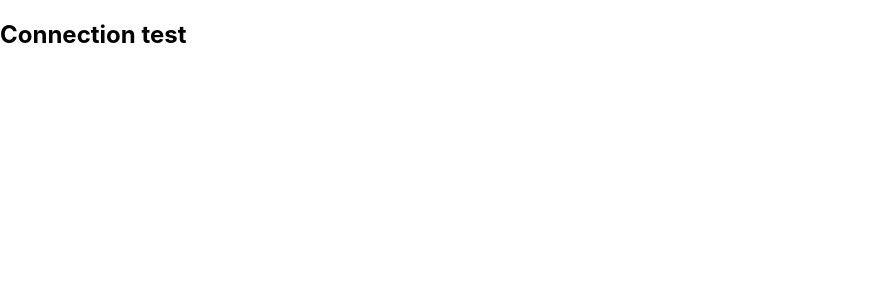
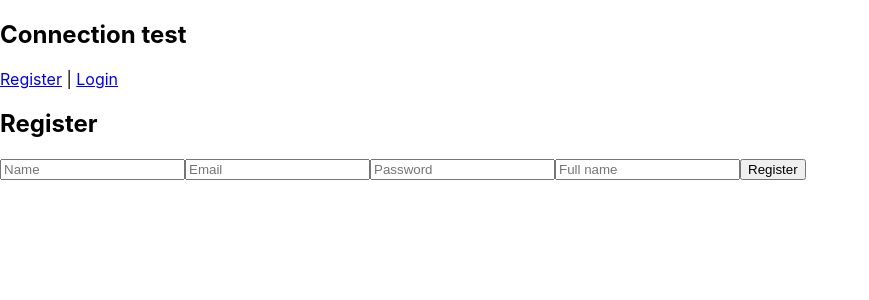
Before and after one commit to dmi-try/ICHgram, a React (Create React App) app in the folder frontend/: page /register in a window 1280 px wide. Shown: the top 300 px of the page, without its empty margins (0-869 px from the left). Built offline with nearby package versions, Linux system fonts and the light colour scheme; no server answers.

Commit message:
Draft of the main page and register form is made

```diff
--- a/frontend/package.json
+++ b/frontend/package.json
@@ -8,6 +8,7 @@
     "cra-template": "1.2.0",
     "react": "^18.3.1",
     "react-dom": "^18.3.1",
+    "react-router-dom": "^7.1.1",
     "react-scripts": "5.0.1"
   },
   "scripts": {
--- a/frontend/src/App.js
+++ b/frontend/src/App.js
@@ -1,6 +1,9 @@
 import "./App.css";
 import React, { useEffect, useState } from "react";
+import { BrowserRouter as Router, Routes, Route, Link } from "react-router-dom";
 import axios from "axios";
+import SignupPage from "./pages/signupPage/SignupPage.jsx";
+import LoginPage from "./pages/loginPage/LoginPage.jsx";
 
 function App() {
   const [response, setResponse] = useState("");
@@ -16,10 +19,21 @@ function App() {
         console.error("Error fetching data from server:", error);
       });
   }, []);
+
   return (
     <>
       <h2>Connection test</h2>
       <p>{response}</p>
+
+      <Router>
+        <nav>
+          <Link to="/register">Register</Link> | <Link to="/login">Login</Link>
+        </nav>
+        <Routes>
+          <Route path="/register" element={<SignupPage />} />
+          <Route path="/login" element={<LoginPage />} />
+        </Routes>
+      </Router>
     </>
   );
 }
--- /dev/null
+++ b/frontend/src/pages/loginPage/LoginPage.jsx
@@ -0,0 +1,66 @@
+import styles from "./LoginPage.module.css";
+import React, { useState } from "react";
+import axios from "axios";
+
+function LoginPage() {
+  const [formData, setFormData] = useState({
+    email: "",
+    password: "",
+  });
+  const [message, setMessage] = useState("");
+  const [token, setToken] = useState("");
+
+  const handleChange = (e) => {
+    setFormData({ ...formData, [e.target.name]: e.target.value });
+  };
+
+  const handleSubmit = async (e) => {
+    e.preventDefault();
+    try {
+      const response = await axios.post(
+        "http://localhost:3303/auth/login",
+        formData
+      );
+      setToken(response.data.token);
+      setMessage("Login successful!");
+    } catch (error) {
+      setMessage(
+        error.response?.data?.message || "An error occurred during login"
+      );
+    }
+  };
+
+  return (
+    <div>
+      <h2>Login</h2>
+      <form onSubmit={handleSubmit}>
+        <input
+          type="email"
+          name="email"
+          placeholder="Email"
+          value={formData.email}
+          onChange={handleChange}
+          required
+        />
+        <input
+          type="password"
+          name="password"
+          placeholder="Password"
+          value={formData.password}
+          onChange={handleChange}
+          required
+        />
+        <button type="submit">Login</button>
+      </form>
+      {message && <p>{message}</p>}
+      {token && (
+        <div>
+          <p>Token:</p>
+          <textarea value={token} readOnly rows="4" cols="50" />
+        </div>
+      )}
+    </div>
+  );
+}
+
+export default LoginPage;
--- /dev/null
+++ b/frontend/src/pages/signupPage/SignupPage.jsx
@@ -0,0 +1,74 @@
+import styles from "./SignupPage.module.css";
+import React, { useState } from "react";
+import axios from "axios";
+
+function SignupPage() {
+  const [formData, setFormData] = useState({
+    name: "",
+    email: "",
+    password: "",
+  });
+  const [message, setMessage] = useState("");
+
+  const handleChange = (e) => {
+    setFormData({ ...formData, [e.target.name]: e.target.value });
+  };
+
+  const handleSubmit = async (e) => {
+    e.preventDefault();
+    try {
+      const response = await axios.post(
+        "http://localhost:3303/auth/register",
+        formData
+      );
+      setMessage(response.data.message);
+    } catch (error) {
+      setMessage(
+        error.response?.data?.message || "An error occurred during registration"
+      );
+    }
+  };
+
+  return (
+    <div>
+      <h2>Register</h2>
+      <form onSubmit={handleSubmit}>
+        <input
+          type="text"
+          name="name"
+          placeholder="Name"
+          value={formData.name}
+          onChange={handleChange}
+          required
+        />
+        <input
+          type="email"
+          name="email"
+          placeholder="Email"
+          value={formData.email}
+          onChange={handleChange}
+          required
+        />
+        <input
+          type="password"
+          name="password"
+          placeholder="Password"
+          value={formData.password}
+          onChange={handleChange}
+          required
+        />
+        <input
+          type="text"
+          name="fullname"
+          placeholder="Full name"
+          value={formData.fullname}
+          onChange={handleChange}
+        />
+        <button type="submit">Register</button>
+      </form>
+      {message && <p>{message}</p>}
+    </div>
+  );
+}
+
+export default SignupPage;
```
Also changed, not shown: frontend/src/pages/loginPage/LoginPage.module.css (added), frontend/src/pages/signupPage/SignupPage.module.css (added), 1 other file (tests, documents, lock files or other folders).
